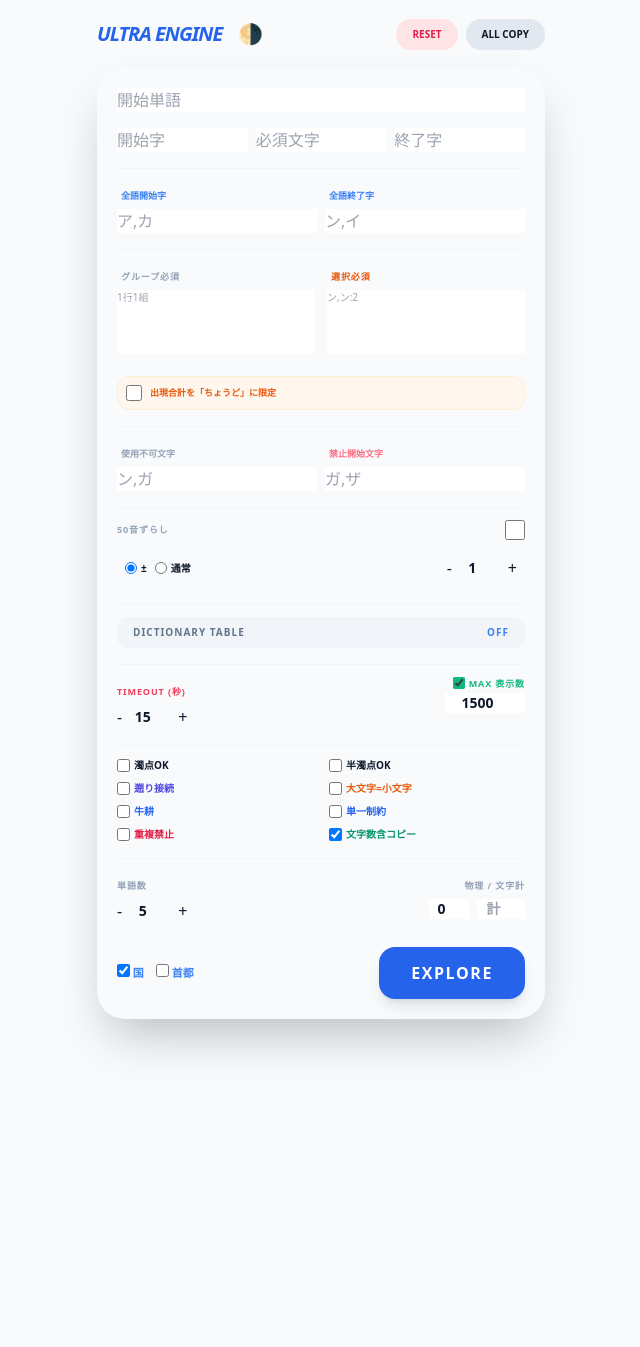
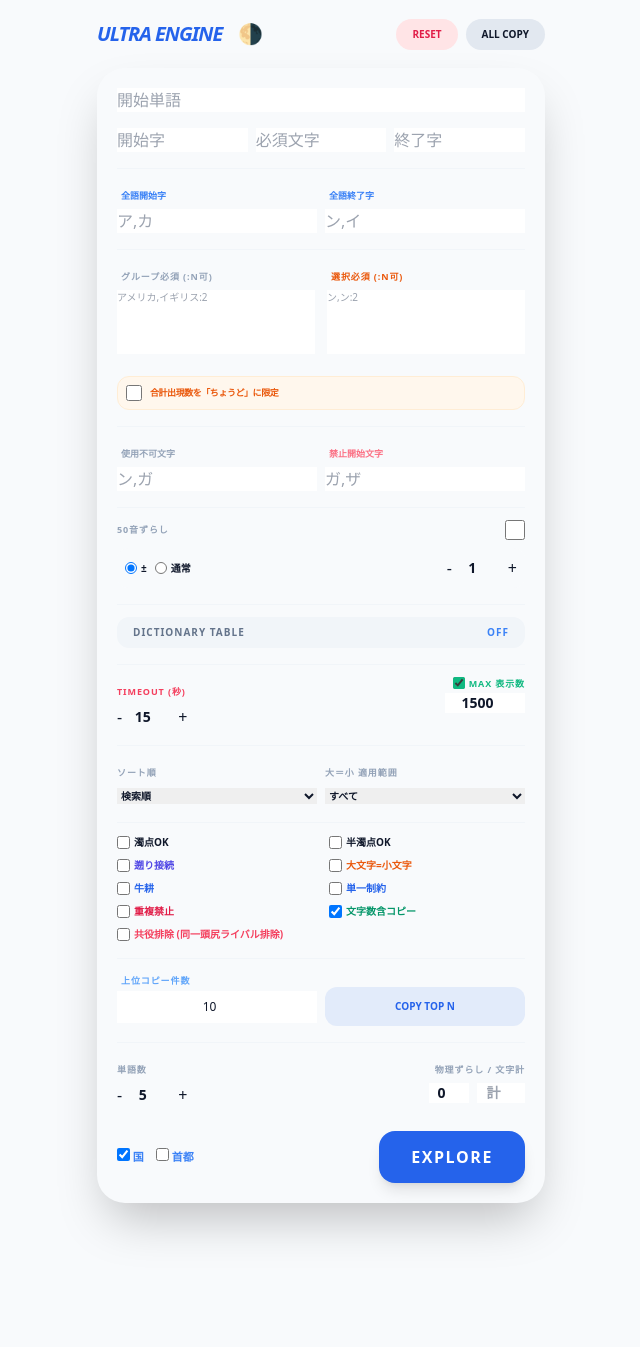
Before and after one commit to xjrstjrwvg-commits/Aleksandrovsk-Sakhalinsky, a Flask app: page / in a window 1280 px wide. Shown: the top 1347 px of the page, without its empty margins (319-959 px from the left). Before the commit the page ends 1053 px from the top, so only its background shows below. Run offline with Flask 3, Linux system fonts and the light colour scheme; some libraries are stand-ins or nearby versions.

Commit message:
index.html

```diff
--- a/templates/index.html
+++ b/templates/index.html
@@ -12,10 +12,9 @@
         input, select, textarea { @apply bg-slate-100 dark:bg-slate-800 p-3 rounded-xl text-sm outline-none focus:ring-1 ring-blue-500 font-bold; }
         .step-btn { @apply bg-slate-200 dark:bg-slate-700 w-9 h-9 flex items-center justify-center rounded-lg font-black active:scale-90 transition-all text-sm; }
         ::-webkit-scrollbar { display: none; }
-        .success-btn { @apply bg-emerald-500 text-white !important; }
-        .custom-scroll { max-height: 300px; overflow-y: auto; scrollbar-width: none; }
         .btn-white { background-color: white; color: #334155; border-color: #e2e8f0; }
         .dark .btn-white { background-color: #1e293b; color: #f1f5f9; border-color: #334155; }
+        .custom-scroll { max-height: 300px; overflow-y: auto; scrollbar-width: none; }
     </style>
 </head>
 <body class="bg-slate-50 dark:bg-slate-950 text-slate-900 dark:text-slate-100 p-3 pb-24" onchange="saveSettings()" oninput="saveSettings()">
@@ -33,14 +32,12 @@
 
         <div class="glass rounded-[28px] p-5 space-y-4 shadow-2xl">
             <input id="sw" placeholder="開始単語" class="w-full">
-
             <div class="grid grid-cols-3 gap-2">
                 <input id="sc" placeholder="開始字" class="w-full">
                 <input id="mc" placeholder="必須文字" class="w-full">
                 <input id="ec" placeholder="終了字" class="w-full">
             </div>
 
-            <!-- 全語縛り -->
             <div class="grid grid-cols-2 gap-2 border-t border-slate-100 dark:border-slate-800 pt-3">
                 <div class="space-y-1">
                     <label class="text-[9px] font-bold text-blue-500 uppercase ml-1">全語開始字</label>
@@ -52,20 +49,19 @@
                 </div>
             </div>
 
-            <!-- 制約テキストエリア -->
             <div class="grid grid-cols-2 gap-3 border-t border-slate-100 dark:border-slate-800 pt-3">
                 <div class="space-y-1">
-                    <label class="text-[9px] font-bold text-slate-400 uppercase ml-1 tracking-widest">グループ必須</label>
-                    <textarea id="gc" placeholder="1行1組" class="w-full h-16 resize-none text-[10px]"></textarea>
+                    <label class="text-[9px] font-bold text-slate-400 uppercase ml-1 tracking-widest">グループ必須 (:n可)</label>
+                    <textarea id="gc" placeholder="アメリカ,イギリス:2" class="w-full h-16 resize-none text-[10px]"></textarea>
                 </div>
                 <div class="space-y-1 text-orange-600">
-                    <label class="text-[9px] font-bold uppercase ml-1 tracking-widest">選択必須</label>
+                    <label class="text-[9px] font-bold uppercase ml-1 tracking-widest">選択必須 (:n可)</label>
                     <textarea id="cc" placeholder="ン,ン:2" class="w-full h-16 resize-none text-[10px]"></textarea>
                 </div>
             </div>
             <div class="flex items-center gap-2 bg-orange-50 dark:bg-orange-900/20 p-2 rounded-xl border border-orange-100 dark:border-orange-900/30">
                 <input type="checkbox" id="exclusive_choice" class="w-4 h-4 cursor-pointer accent-orange-500">
-                <label for="exclusive_choice" class="text-[9px] font-bold text-orange-600 uppercase cursor-pointer">出現合計を「ちょうど」に限定</label>
+                <label for="exclusive_choice" class="text-[9px] font-bold text-orange-600 uppercase cursor-pointer tracking-tighter">合計出現数を「ちょうど」に限定</label>
             </div>
 
             <div class="grid grid-cols-2 gap-2 border-t border-slate-100 dark:border-slate-800 pt-3">
@@ -79,7 +75,6 @@
                 </div>
             </div>
 
-            <!-- 50音ずらし -->
             <div class="space-y-2 border-t border-slate-100 dark:border-slate-800 pt-3">
                 <div class="flex justify-between items-center">
                     <label class="text-[9px] font-bold text-slate-400 uppercase tracking-widest">50音ずらし</label>
@@ -98,7 +93,6 @@
                 </div>
             </div>
 
-            <!-- 辞書管理 -->
             <div class="border-t border-slate-100 dark:border-slate-800 pt-3 space-y-2">
                 <button type="button" onclick="document.getElementById('dict-manager').classList.toggle('hidden')" class="w-full py-2 bg-slate-100 dark:bg-slate-800 rounded-xl text-[10px] font-black uppercase tracking-widest text-slate-500 flex justify-between px-4 items-center">
                     Dictionary Table <span id="dict-status" class="text-blue-500">OFF</span>
@@ -112,7 +106,6 @@
                 </div>
             </div>
 
-            <!-- 探索設定 -->
             <div class="grid grid-cols-2 gap-4 border-t border-slate-100 dark:border-slate-800 pt-3">
                 <div class="space-y-1">
                     <label class="text-[9px] font-bold text-rose-500 uppercase tracking-widest">Timeout (秒)</label>
@@ -131,7 +124,27 @@
                 </div>
             </div>
 
-            <!-- オプション -->
+            <div class="grid grid-cols-2 gap-2 border-t border-slate-100 dark:border-slate-800 pt-3">
+                <div class="space-y-1">
+                    <label class="text-[9px] font-bold text-slate-400 uppercase tracking-widest">ソート順</label>
+                    <select id="sort_mode" class="w-full text-[10px] font-bold">
+                        <option value="default">検索順</option>
+                        <option value="kana">50音順</option>
+                        <option value="len_asc">文字数少ない順</option>
+                        <option value="len_desc">文字数多い順</option>
+                        <option value="random">ランダム</option>
+                    </select>
+                </div>
+                <div class="space-y-1">
+                    <label class="text-[9px] font-bold text-slate-400 uppercase tracking-widest">大＝小 適用範囲</label>
+                    <select id="unify_scope" class="w-full text-[10px] font-bold">
+                        <option value="all">すべて</option>
+                        <option value="conn">接続判定のみ</option>
+                        <option value="filter">禁止・必須・重複のみ</option>
+                    </select>
+                </div>
+            </div>
+
             <div class="grid grid-cols-2 gap-x-4 gap-y-2 text-[10px] font-bold border-t border-slate-100 dark:border-slate-800 pt-3">
                 <label class="flex items-center gap-1 cursor-pointer"><input type="checkbox" id="allow_daku"> 濁点OK</label>
                 <label class="flex items-center gap-1 cursor-pointer"><input type="checkbox" id="allow_handaku"> 半濁点OK</label>
@@ -141,6 +154,15 @@
                 <label class="flex items-center gap-1 cursor-pointer text-blue-600"><input type="checkbox" id="once"> 単一制約</label>
                 <label class="flex items-center gap-1 cursor-pointer text-rose-600"><input type="checkbox" id="char_limit_mode"> 重複禁止</label>
                 <label class="flex items-center gap-1 cursor-pointer text-emerald-600"><input type="checkbox" id="copy_with_len" checked> 文字数含コピー</label>
+                <label class="flex items-center gap-1 cursor-pointer text-rose-500 col-span-2"><input type="checkbox" id="exclude_conjugate"> 共役排除 (同一頭尻ライバル排除)</label>
+            </div>
+
+            <div class="flex items-center gap-2 border-t border-slate-100 dark:border-slate-800 pt-3">
+                <div class="flex flex-col flex-1 gap-1">
+                    <label class="text-[9px] font-bold text-blue-400 uppercase tracking-widest ml-1">上位コピー件数</label>
+                    <input type="number" id="copy_limit" value="10" class="w-full text-center text-xs py-2">
+                </div>
+                <button onclick="copyTopN()" class="flex-1 bg-blue-600/10 text-blue-600 py-3 rounded-xl text-[10px] font-black uppercase mt-4">Copy Top N</button>
             </div>
 
             <div class="grid grid-cols-2 gap-4 border-t border-slate-100 dark:border-slate-800 pt-3">
@@ -153,7 +175,7 @@
                     </div>
                 </div>
                 <div class="space-y-1 text-right">
-                    <label class="text-[9px] font-bold text-slate-400 uppercase tracking-widest">物理 / 文字計</label>
+                    <label class="text-[9px] font-bold text-slate-400 uppercase tracking-widest">物理ずらし / 文字計</label>
                     <div class="flex justify-end gap-2">
                         <input type="number" id="ps" value="0" class="w-10 text-center text-sm font-bold">
                         <input type="number" id="ttl" placeholder="計" class="w-12 text-center text-sm font-bold">
@@ -179,7 +201,7 @@
         let wordStates = {};
 
         function to_katakana(text) { return text.replace(/[ぁ-ん]/g, s => String.fromCharCode(s.charCodeAt(0) + 0x60)); }
-        function toggleDarkMode() { document.documentElement.classList.toggle('dark'); loadDictionaryUI(); saveSettings(); }
+        function toggleDarkMode() { document.documentElement.classList.toggle('dark'); saveSettings(); }
         function getWordStyle(state) {
             if (state === 'red') return "background-color: #f43f5e; color: white; border-color: #e11d48;";
             if (state === 'blue') return "background-color: #2563eb; color: white; border-color: #1d4ed8;";
@@ -195,13 +217,17 @@
         async function init() {
             if (localStorage.ultraSettings) {
                 const s = JSON.parse(localStorage.ultraSettings);
-                const fields = ['sw','sc','asc','mc','ec','aec','exc','bsc','pattern','ml','ps','ks_abs','ttl','timeout','limit','gc','cc'];
+                const fields = ['sw','sc','asc','mc','ec','aec','exc','bsc','ml','ps','ks_abs','ttl','timeout','limit','gc','cc','sort_mode','unify_scope','copy_limit'];
                 fields.forEach(f => { if(s[f] !== undefined && document.getElementById(f)) document.getElementById(f).value = s[f]; });
-                const checks = ['allow_daku','allow_handaku','char_limit_mode','auto_recovery','limit_enabled','unify_small','rt','once','copy_with_len','use_shift','exclusive_choice'];
+                const checks = ['allow_daku','allow_handaku','char_limit_mode','auto_recovery','limit_enabled','unify_small','rt','once','copy_with_len','use_shift','exclusive_choice','exclude_conjugate'];
                 checks.forEach(f => { if(s[f] !== undefined && document.getElementById(f)) document.getElementById(f).checked = s[f]; });
                 if (s.dark_mode) document.documentElement.classList.add('dark');
                 if (s.wordStates) wordStates = s.wordStates;
                 document.querySelectorAll('input[name="cat"]').forEach(c => c.checked = (s.cats || ["country"]).includes(c.value));
+                if (s.shift_mode) {
+                    const r = document.querySelector(`input[name="shift_mode"][value="${s.shift_mode}"]`);
+                    if(r) r.checked = true;
+                }
             }
             await loadDictionaryUI();
         }
@@ -249,33 +275,44 @@
 
         function saveSettings() {
             const cats = Array.from(document.querySelectorAll('input[name="cat"]:checked')).map(c => c.value);
+            const sm = document.querySelector('input[name="shift_mode"]:checked');
             localStorage.ultraSettings = JSON.stringify({
                 sw: document.getElementById('sw').value, sc: document.getElementById('sc').value, asc: document.getElementById('asc').value,
                 mc: document.getElementById('mc').value, ec: document.getElementById('ec').value, aec: document.getElementById('aec').value,
-                exc: document.getElementById('exc').value, bsc: document.getElementById('bsc').value, pattern: document.getElementById('pattern').value,
+                exc: document.getElementById('exc').value, bsc: document.getElementById('bsc').value,
                 ml: document.getElementById('ml').value, timeout: document.getElementById('timeout').value, limit: document.getElementById('limit').value,
                 gc: document.getElementById('gc').value, cc: document.getElementById('cc').value,
                 ps: document.getElementById('ps').value, ks_abs: document.getElementById('ks_abs').value, ttl: document.getElementById('ttl').value,
+                sort_mode: document.getElementById('sort_mode').value, unify_scope: document.getElementById('unify_scope').value, copy_limit: document.getElementById('copy_limit').value,
                 limit_enabled: document.getElementById('limit_enabled').checked, use_shift: document.getElementById('use_shift').checked,
                 unify_small: document.getElementById('unify_small').checked, rt: document.getElementById('rt').checked,
                 once: document.getElementById('once').checked, copy_with_len: document.getElementById('copy_with_len').checked,
-                exclusive_choice: document.getElementById('exclusive_choice').checked, dark_mode: document.documentElement.classList.contains('dark'),
+                exclusive_choice: document.getElementById('exclusive_choice').checked, exclude_conjugate: document.getElementById('exclude_conjugate').checked,
+                dark_mode: document.documentElement.classList.contains('dark'),
                 allow_daku: document.getElementById('allow_daku').checked, allow_handaku: document.getElementById('allow_handaku').checked,
                 char_limit_mode: document.getElementById('char_limit_mode').checked, auto_recovery: document.getElementById('auto_recovery').checked,
-                wordStates: wordStates, cats: cats
+                wordStates: wordStates, cats: cats, shift_mode: sm ? sm.value : 'abs'
             });
         }
 
-        function adjustVal(id, delta) { const el = document.getElementById(id); el.value = Math.max(1, parseInt(el.value) + delta); saveSettings(); }
+        function adjustVal(id, delta) { const el = document.getElementById(id); el.value = Math.max(0, parseInt(el.value || 0) + delta); saveSettings(); }
+
+        function parseConstraint(val) {
+            return val.split('\n').map(l => {
+                const items = l.split(/[、,]/).map(w => w.trim()).filter(w => w);
+                return items.length ? items.map(item => {
+                    if (item.includes(':')) {
+                        const parts = item.split(':');
+                        return to_katakana(parts[0]) + ':' + parts[1];
+                    }
+                    return to_katakana(item);
+                }) : null;
+            }).filter(g => g);
+        }
 
         async function run() {
             const btn = document.getElementById('btn'); btn.innerText = "EXPLORING..."; btn.disabled = true;
             try {
-                const cclines = document.getElementById('cc').value.split('\n').map(l => {
-                    const items = l.split(/[、,]/).map(w => w.trim()).filter(w => w);
-                    return items.length ? items.map(item => item.includes(':') ? to_katakana(item.split(':')[0]) + ':' + item.split(':')[1] : to_katakana(item)) : null;
-                }).filter(g => g);
-
                 const r = await fetch('/search', {
                     method: 'POST', headers: {'Content-Type': 'application/json'},
                     body: JSON.stringify({
@@ -285,19 +322,23 @@
                         exclude_chars: document.getElementById('exc').value, ban_start_chars: document.getElementById('bsc').value,
                         max_len: document.getElementById('ml').value, timeout: document.getElementById('timeout').value,
                         limit: document.getElementById('limit').value, limit_enabled: document.getElementById('limit_enabled').checked,
-                        pos_shift: parseInt(document.getElementById('ps').value), use_shift: document.getElementById('use_shift').checked,
+                        pos_shift: parseInt(document.getElementById('ps').value || 0), use_shift: document.getElementById('use_shift').checked,
                         ks_abs: parseInt(document.getElementById('ks_abs').value), shift_mode: document.querySelector('input[name="shift_mode"]:checked').value,
                         allow_daku: document.getElementById('allow_daku').checked, allow_handaku: document.getElementById('allow_handaku').checked,
                         auto_recovery: document.getElementById('auto_recovery').checked, char_limit_mode: document.getElementById('char_limit_mode').checked,
                         unify_small: document.getElementById('unify_small').checked, round_trip: document.getElementById('rt').checked,
                         once_constraint: document.getElementById('once').checked, exclusive_choice: document.getElementById('exclusive_choice').checked,
-                        group_constraints: document.getElementById('gc').value.split('\n').map(l => l.split(/[、,]/).map(w => to_katakana(w.trim())).filter(w => w)).filter(g => g.length),
-                        choice_constraints: cclines, categories: Array.from(document.querySelectorAll('input[name="cat"]:checked')).map(c => c.value),
-                        red_words: Object.keys(wordStates).filter(k => wordStates[k] === 'red'), blue_words: Object.keys(wordStates).filter(k => wordStates[k] === 'blue')
+                        exclude_conjugate: document.getElementById('exclude_conjugate').checked,
+                        sort_mode: document.getElementById('sort_mode').value, unify_scope: document.getElementById('unify_scope').value,
+                        group_constraints: parseConstraint(document.getElementById('gc').value),
+                        choice_constraints: parseConstraint(document.getElementById('cc').value),
+                        categories: Array.from(document.querySelectorAll('input[name="cat"]:checked')).map(c => c.value),
+                        red_words: Object.keys(wordStates).filter(k => wordStates[k] === 'red'), blue_words: Object.keys(wordStates).filter(k => wordStates[k] === 'blue'),
+                        target_total_len: document.getElementById('ttl').value
                     })
                 });
                 const d = await r.json(); currentRoutes = d.routes || []; btn.innerText = "Explore"; btn.disabled = false; display();
-            } catch(e) { btn.innerText = "Explore"; btn.disabled = false; }
+            } catch(e) { console.error(e); btn.innerText = "Explore"; btn.disabled = false; }
         }
 
         function display() {
@@ -309,19 +350,39 @@
                 </div>`).join('');
             const stats = document.getElementById('stats'); stats.innerText = `${currentRoutes.length} ROUTES FOUND`; stats.classList.remove('hidden');
         }
+
         function copyOne(i, btn) {
             const rt = currentRoutes[i];
             const base = rt.join(' → ');
             const text = document.getElementById('copy_with_len').checked ? `${base} (${rt.join('').length}文字)` : base;
             navigator.clipboard.writeText(text);
+            btn.innerText = "COPIED!"; btn.classList.add('bg-emerald-50', 'text-emerald-600');
+            setTimeout(() => { btn.innerText = "Copy"; btn.classList.remove('bg-emerald-50', 'text-emerald-600'); }, 1000);
         }
+
         function copyAll() {
             const text = currentRoutes.map(rt => {
                 const base = rt.join(' → ');
                 return document.getElementById('copy_with_len').checked ? `${base} (${rt.join('').length}文字)` : base;
             }).join('\n');
             navigator.clipboard.writeText(text);
+            const btn = document.getElementById('allCopyBtn'); btn.innerText = "DONE!";
+            setTimeout(() => btn.innerText = "All Copy", 1000);
         }
+
+        function copyTopN() {
+            const n = parseInt(document.getElementById('copy_limit').value) || 10;
+            const text = currentRoutes.slice(0, n).map(rt => {
+                const base = rt.join(' → ');
+                return document.getElementById('copy_with_len').checked ? `${base} (${rt.join('').length}文字)` : base;
+            }).join('\n');
+            navigator.clipboard.writeText(text);
+            const btn = document.querySelector('button[onclick="copyTopN()"]');
+            const originalText = btn.innerText;
+            btn.innerText = "COPIED!";
+            setTimeout(() => btn.innerText = originalText, 1000);
+        }
+
         window.onload = init;
     </script>
 </body>
```
